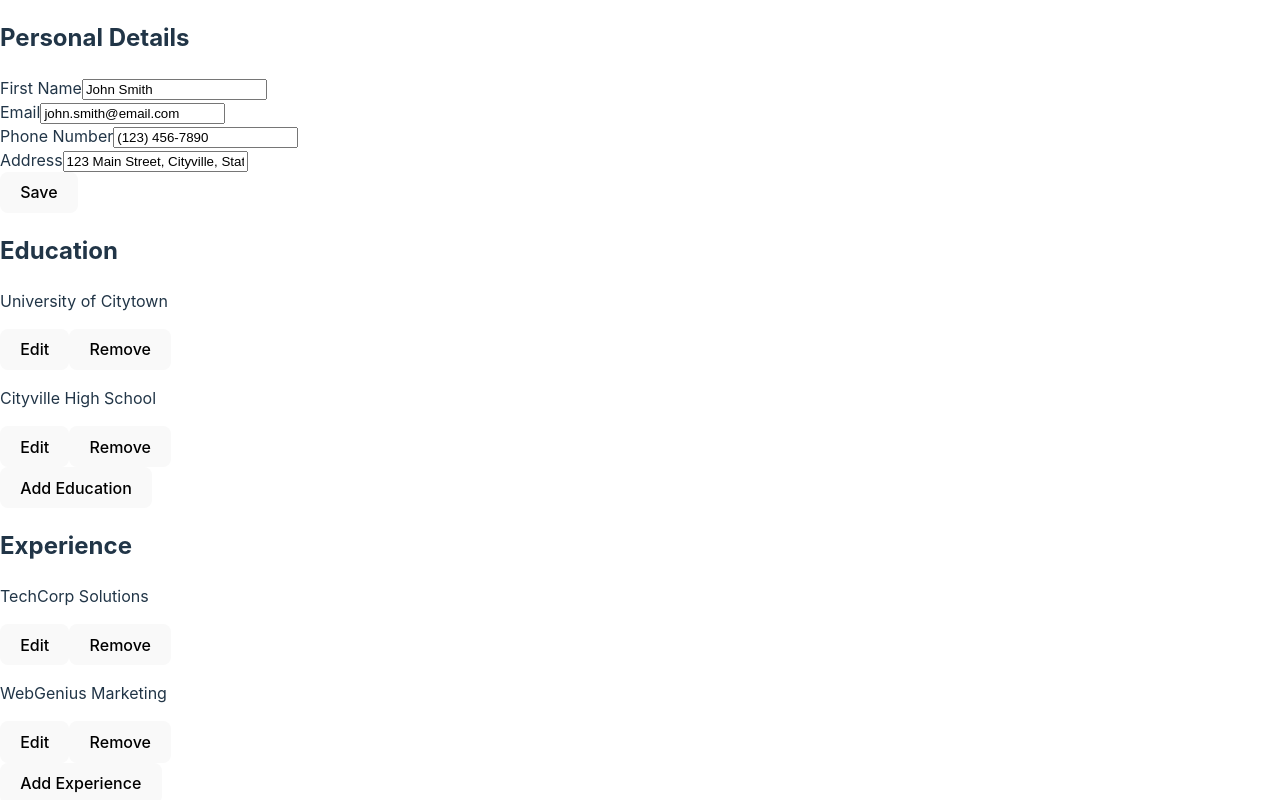
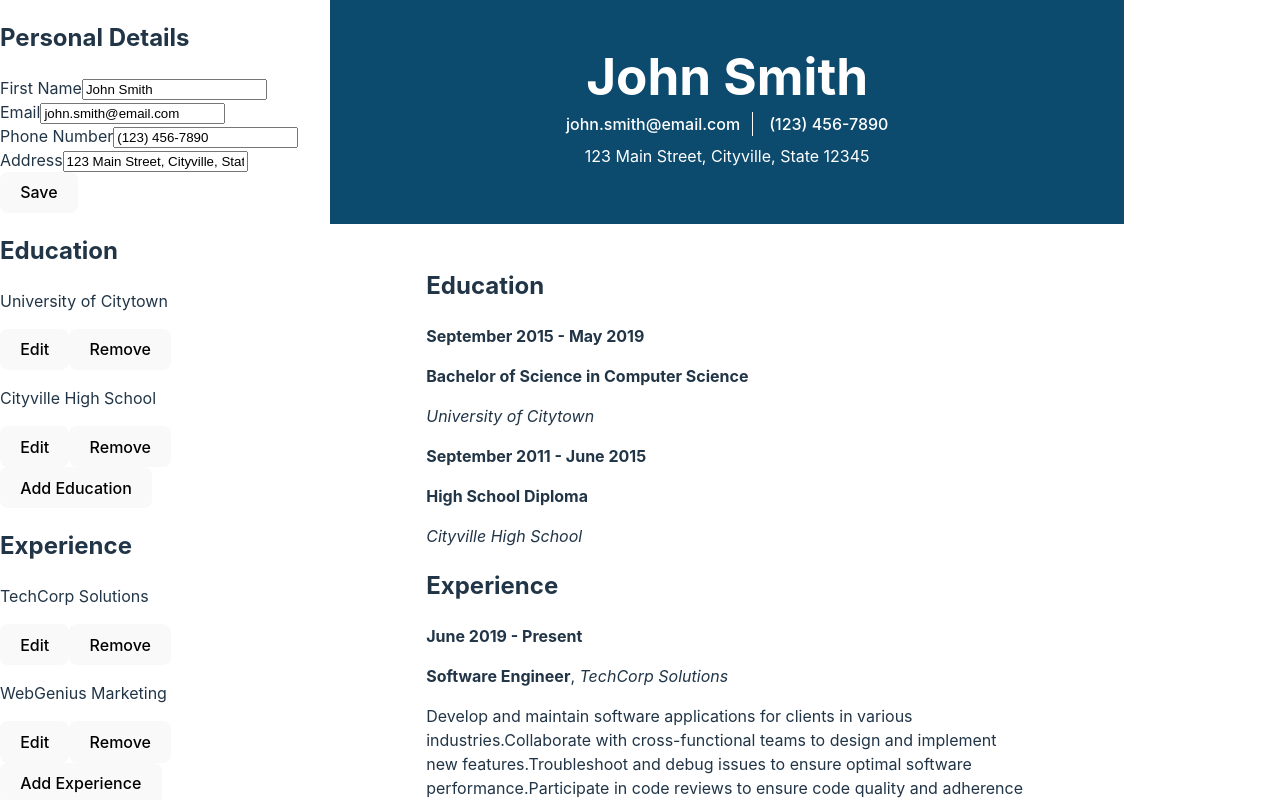
Before and after one commit to thabomoloi/cv-app, a React (Vite) app: page / in a window 1280 px wide. Shown: the top 800 px of the page. Built offline with nearby package versions, Linux system fonts and the light colour scheme.

Commit message:
Add style

```diff
--- a/src/App.jsx
+++ b/src/App.jsx
@@ -94,9 +94,14 @@
 		setExperience(experienceUpdate);
 	};
 
+	const appStyles = {
+		display: "flex",
+		flexFlow: "row nowrap",
+		gap: "2em",
+	};
 	return (
-		<div>
-			<div>
+		<div className="app-container" style={appStyles}>
+			<div className="forms-section">
 				<section className="form details">
 					<h2>Personal Details</h2>
 					<PersonalDetails
```
